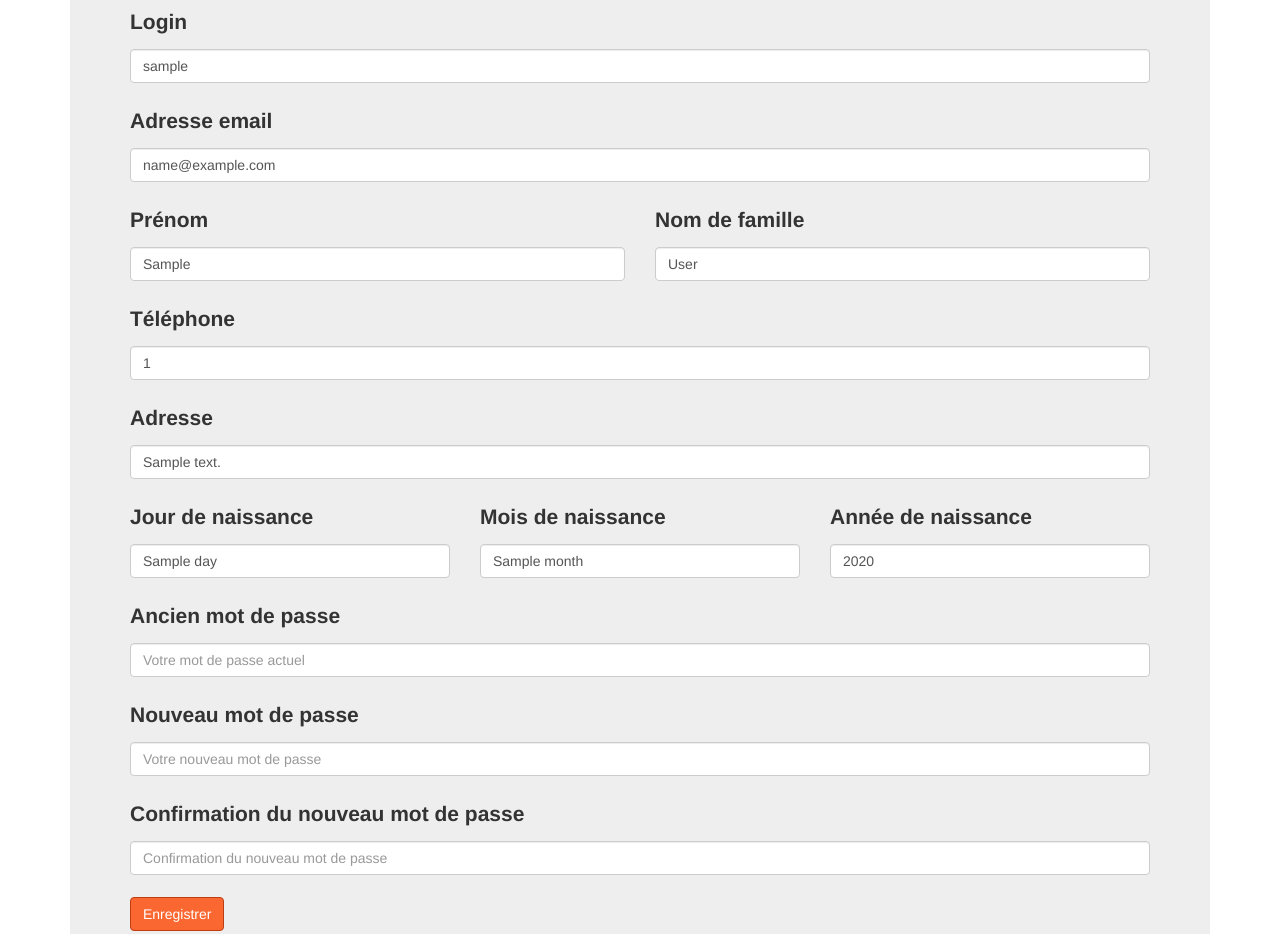
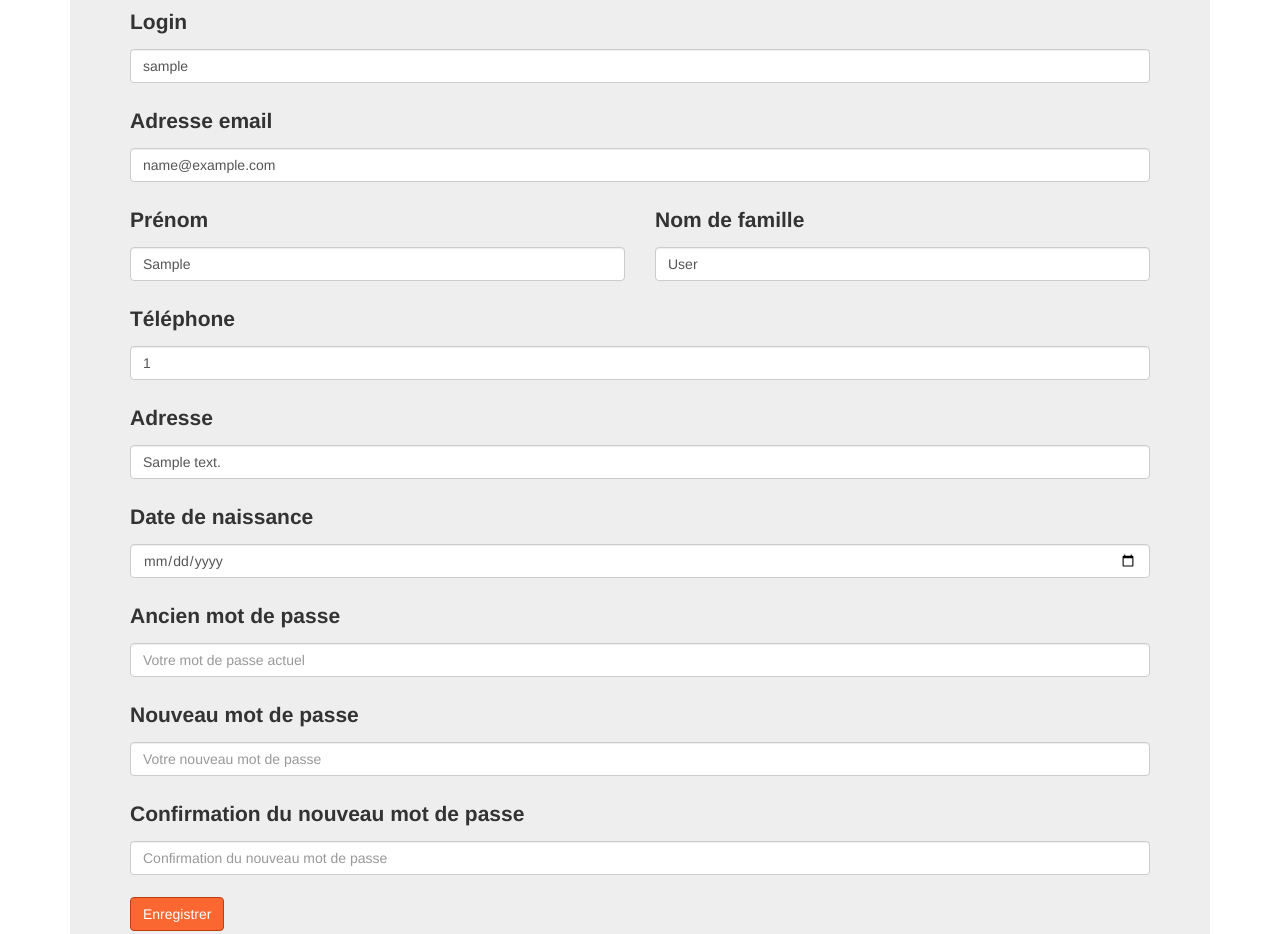
Before and after one commit to quentinl-c/projet_progweb, a Python web app: template stp/templates/addInfo.html in a window 1280 px wide. Shown: the part 229-1163 px from the top of the page. Run offline with Jinja, Linux system fonts and the light colour scheme; the template is opened without the code that fills it: most values are stand-ins (such as "Sample title", 1, 10 or a date in 2020); some libraries are stand-ins or nearby versions.

Commit message:
Added birthday support in userInfo form

```diff
--- a/stp/templates/addInfo.html
+++ b/stp/templates/addInfo.html
@@ -8,6 +8,11 @@
 				<img src="assets/img/header3.png" class="img-responsive image-header" alt="S'il Te Plait"/>
 
 				<form method="post" class="" role="form">
+					{% if global_error %}
+					<div class="form-group">
+						<p class="alert alert-danger frame-alert">{{global_error}}</p>
+					</div>
+					{% endif %}
 					<div class="form-group">
 						<label for="login">Login</label>
 						<input class="form-control" id="login" name="login" value="{{login}}" placeholder="Votre Login" type="text">
@@ -15,6 +20,9 @@
 					<div class="form-group">
 						<label for="email">Adresse email</label>
 						<input class="form-control" id="email" name="email" value="{{email}}" placeholder="Votre email" type="email">
+						{% if error_email %}
+						<p class="alert alert-danger frame-alert">{{error_email}}</p>
+						{% endif %}
 					</div>
 					<div class="row clearfix">
 						<div class="col-md-6 column">
@@ -32,31 +40,18 @@
 					</div>
 					<div class="form-group">
 						<label for="phoneNumber">Téléphone</label>
-						<input class="form-control" id="phoneNumber" name="phoneNumber" placeholder="Votre numero de telephone" type="text" {% if phoneNumber %}value="{{phoneNumber}}"{% endif %}>
+						<input class="form-control" id="phoneNumber" name="phoneNumber" placeholder="Votre numero de telephone" type="tel" {% if phoneNumber %}value="{{phoneNumber}}"{% endif %}>
 					</div>
 					<div class="form-group">
 						<label for="address">Adresse</label>
 						<input class="form-control" id="address" name="address" placeholder="Votre adresse" type="text" {% if address %}value="{{address}}"{% endif %}>
 					</div>
-					<div class="row clearfix">
-						<div class="col-md-4 column">
-							<div class="form-group">
-								<label for="day">Jour de naissance</label>
-								<input class="form-control" id="day" name="day" placeholder="01" type="text" {% if day %}value="{{day}}"{% endif %}>
-							</div>
-						</div>
-						<div class="col-md-4 column">
-							<div class="form-group">
-								<label for="month">Mois de naissance</label>
-								<input class="form-control" id="month" name="month" placeholder="11" type="text" {% if month %}value="{{month}}" {% endif %}>
-							</div>
-						</div>
-						<div class="col-md-4 column">
-							<div class="form-group">
-								<label for="year">Année de naissance</label>
-								<input class="form-control" id="year" name="year" placeholder="1999" type="text" {% if year %}value="{{year}}"{% endif %}>
-							</div>
-						</div>
+					<div class="form-group">
+						<label for="birthday">Date de naissance</label>
+						<input class="form-control" id="birthday" name="birthday" type="date" {% if date %}value="{{date}}"{% endif %}>
+						{% if error_date %}
+						<p class="alert alert-danger frame-alert">{{error_date}}</p>
+						{% endif %}
 					</div>
 					<div class="form-group">
 						<label for="password">Ancien mot de passe</label>
```
Also changed, not shown: stp/controller/userInfo.py (+27 -6 lines).
